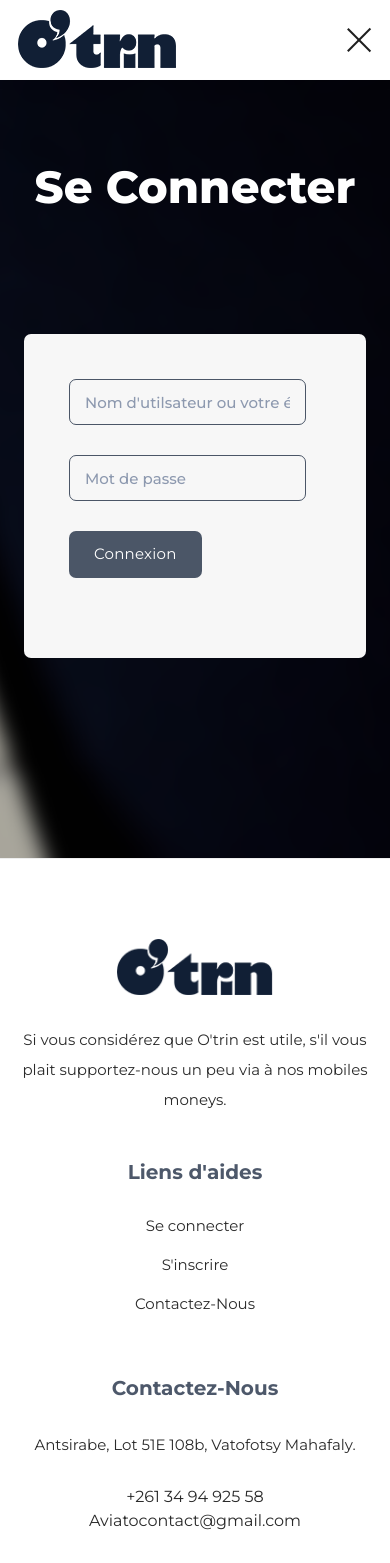
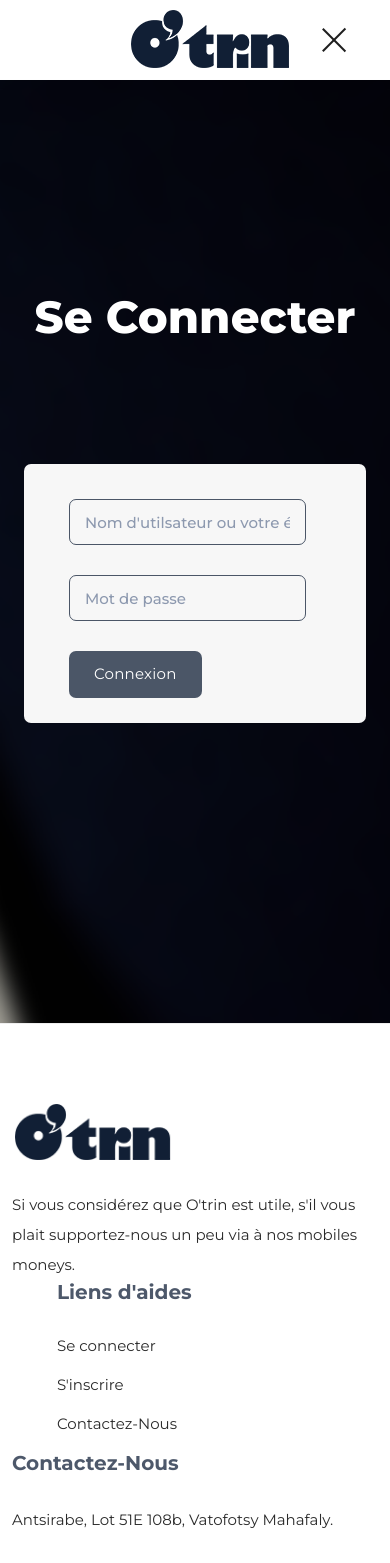
Before and after one commit to aviaaato/otrin-frontend, a React (Create React App) app: page /sign_in in a window 390 px wide. Shown: the top 1563 px of the page. Built offline with nearby package versions, Linux system fonts and the light colour scheme.

Commit message:
Revert "fix search bar and navbar responsive design and"

```diff
--- a/src/App.css
+++ b/src/App.css
@@ -1,26 +1,5 @@
 .leaflet-container {
-    border-radius: 20px;
     width: 100%;
     height: 80vh;
     z-index: 0;
 }
-
-@media (max-width: 767px) {
-    .leaflet-container {
-        height: 40vh;
-    }
-
-    .product {
-        padding-top: 30px;
-    }
-
-    .main-banner {
-        padding-top: 160px;
-        padding-bottom: 80px;
-    }
-
-    #resultat {
-        margin-top: 20px;
-        margin-bottom: 20px;
-    }
-}
--- a/src/component/MyMap.jsx
+++ b/src/component/MyMap.jsx
@@ -15,6 +15,13 @@ const MyMap = ({filtered_prices, coordonnees}) => {
     iconSize: [40]
   })
 
+  /*const icon_home =L.icon({
+    iconUrl: "map-marker-home.png",
+    iconSize: [40]
+  })*/
+
+
+
   useEffect(() => {
     /*if(coordonnees.lat !== undefined && coordonnees.lon !== undefined){
        setCoord({lat: coordonnees.lat, lon: coordonnees.lon});
@@ -24,15 +31,9 @@ const MyMap = ({filtered_prices, coordonnees}) => {
       setCoord({lat: lat, lon: lon});
       setIsLocated(false);
     }*/
-    console.log(filtered_prices.prices);
     setCoord({lat: -19.87064, lon: 47.03499});
     setMarkers(filtered_prices.prices);
   }, [filtered_prices, coordonnees])
-
-  const handleMarkerClick = (e) => {
-    e.preventDefault();
-    console.log("click");
-  }
 
   return (
     <React.Fragment>
@@ -46,13 +47,8 @@ const MyMap = ({filtered_prices, coordonnees}) => {
             <Marker key={index}
             icon={icon}
             position={[marker.store.location.latitude, marker.store.location.longitude]}
-            /*eventHandlers={{
-              click : (e) => {
-                console.log(e);
-              },
-            }}*/
             >
-              <Tooltip direction="top" offset={[0, 0]} opacity={1}>
+              <Tooltip direction="top" offset={[0, 0]} opacity={1} permanent>
                 {marker.product.name} <b>{marker.store.name}</b>  <i className="text-center">{marker.value} Ar</i>
               </Tooltip>
             </Marker>
--- a/src/component/Navbar.jsx
+++ b/src/component/Navbar.jsx
@@ -36,7 +36,7 @@ export default class Navbar extends Component {
                       </div>
                     </li>
                   </ul>
-                  <NavLink className="menu-trigger active">
+                  <NavLink className="menu-trigger">
                     <span>Menu</span>
                   </NavLink>
                 </nav>
--- a/src/component/Resultat.jsx
+++ b/src/component/Resultat.jsx
@@ -13,16 +13,16 @@ const Resultat = ({products_list, coordonnees, new_requete}) => {
       <div className="contact-page" id="resultat">
         <div className="container">
           <div className="row">
-            <div className="col-md-12">
+            <div className="col-lg-12">
               <div className="inner-content">
                 <div className="row">
-                  <div className="col-md-8 bg-white">
+                  <div className="col-md-8 pe-3 ps-3 pt-1 pb-1">
                     <div id="map">
                       <MyMap filtered_prices={prices_filtered} coordonnees={coordonnees}/>
                     </div>
                   </div>
-                  <div className="col-md-4 p-2 bg-white">
-                      <div className="row product">
+                  <div className="col-md-4 ps-3 pe-3 pt-1 pb-1">
+                      <div className="row">
                         <Products
                           products_list={products_list}
                           prices_filtered={prices_filtered}
--- a/src/index.css
+++ b/src/index.css
@@ -721,7 +721,7 @@ Banner Style
 
 form#search-form {
   background-color: #fff;
-  padding: 10px;
+  padding: 0px 0px 0px 30px;
   width: 100%;
   border-radius: 7px;
   display: inline-block;
@@ -731,7 +731,7 @@ form#search-form {
 form#search-form select,
 form#search-form input {
   width: 100%;
-  height: 40px;
+  height: 36px;
   background-color: transparent;
   border: none;
   color: #2a2a2a;
@@ -746,7 +746,7 @@ form#search-form input {
 form#search-form input.searchText {
   border-left: 1px solid #19273ec5;
   border-right: 1px solid #19273ec5;
-  padding: 20px 30px;
+  padding: 0px 30px;
 }
 
 form#search-form input::placeholder {
@@ -1082,54 +1082,3 @@ Pre Loader
     background: #19273ec5;
     border-radius: 50%;
 }
-
-/*
----------------------------------------------
-responsive
----------------------------------------------
-*/
-
-@media (max-width: 992px) {
-  form#search-form select,
-  form#search-form input {
-    border: 1px solid #8d99af;
-    border-radius: 7px;
-    margin-bottom: 15px;
-  }
-  form#search-form button {
-    border-radius: 7px;
-  }
-  footer {
-    text-align: center;
-  }
-  footer .about,
-  footer .helpful-links {
-    margin-bottom: 45px;
-  }
-  .description .text-icon {
-    margin-top: 30px;
-  }
-  form#contact {
-    margin-top: 45px;
-    margin-bottom: 55px;
-  }
-}
-
-@media (max-width: 767px) {
-  .main-banner ul.categories li a {
-    color: transparent;
-  }
-  .header-area .main-nav a.logo {
-    background-image: url(../public/blue-logo.png);
-    float: left;
-  }
-  .header-area .logo {
-    margin-left: 0px;
-  }
-  .header-area .main-nav .menu-trigger {
-    right: 15px;
-  }
-  .category-post .icon {
-    transform: translateX(-22px);
-  }
-}
```
Also changed, not shown: public/manifest.json.
